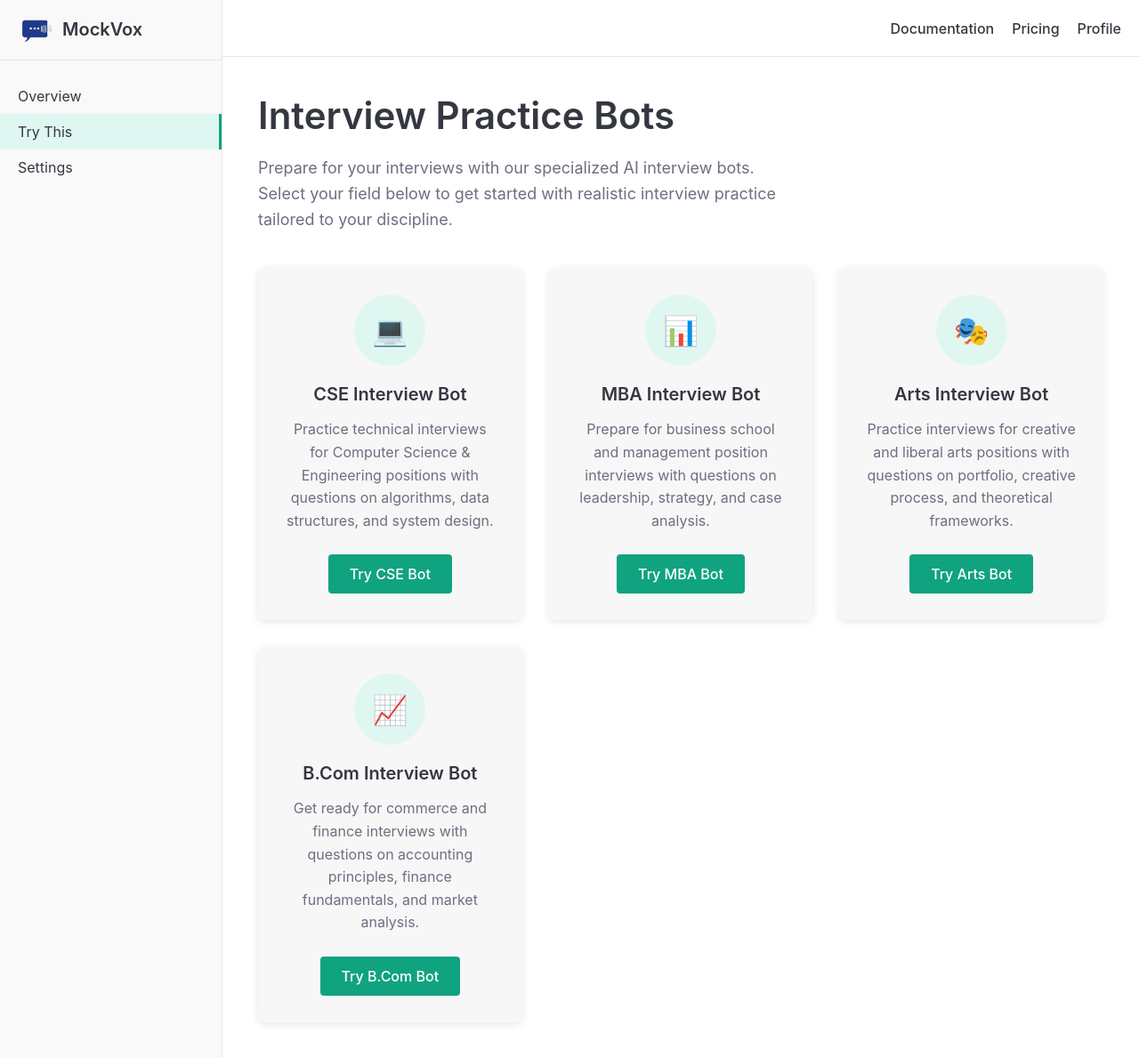
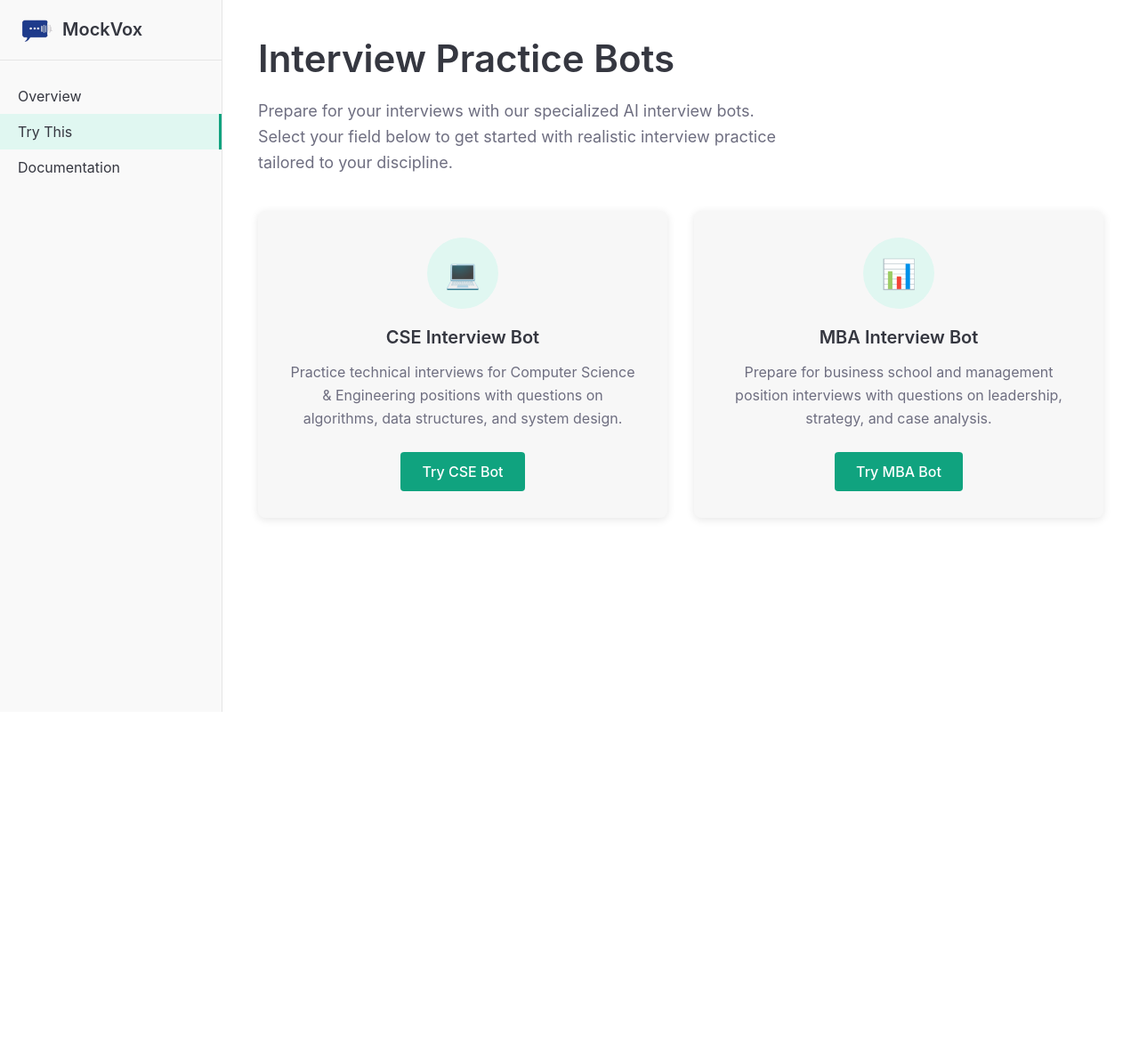
Before and after one commit to CookiestechMadurai/HR-Bot, a website: page trythis.html in a window 1280 px wide. Shown: the whole page at 89% size. After the commit the page ends 800 px from the top, so only its background shows below. Drawn offline with Linux system fonts and the light colour scheme.

Commit message:
trythis.html

```diff
--- a/trythis.html
+++ b/trythis.html
@@ -194,17 +194,13 @@
         <div class="sidebar-menu">
             <div class="sidebar-item">Overview</div>
             <div class="sidebar-item active">Try This</div>
-            <div class="sidebar-item">Settings</div>
+            <div class="sidebar-item">Documentation</div>
         </div>
     </div>
 
     <!-- Main Content -->
     <div class="main-content">
-        <div class="navbar">
-            <div class="nav-item">Documentation</div>
-            <div class="nav-item">Pricing</div>
-            <div class="nav-item">Profile</div>
-        </div>
+
 
         <div class="content">
             <h1>Interview Practice Bots</h1>
@@ -224,20 +220,6 @@
                     <p>Prepare for business school and management position interviews with questions on leadership, strategy, and case analysis.</p>
                     <a href="mba1.html" class="try-button">Try MBA Bot</a>
                 </div>
-
-                <div class="interview-card">
-                    <div class="interview-icon">🎭</div>
-                    <h3>Arts Interview Bot</h3>
-                    <p>Practice interviews for creative and liberal arts positions with questions on portfolio, creative process, and theoretical frameworks.</p>
-                    <a href="arts-interview.html" class="try-button">Try Arts Bot</a>
-                </div>
-
-                <div class="interview-card">
-                    <div class="interview-icon">📈</div>
-                    <h3>B.Com Interview Bot</h3>
-                    <p>Get ready for commerce and finance interviews with questions on accounting principles, finance fundamentals, and market analysis.</p>
-                    <a href="bcom-interview.html" class="try-button">Try B.Com Bot</a>
-                </div>
             </div>
         </div>
     </div>
@@ -252,10 +234,10 @@
                 const page = this.textContent.trim();
                 if (page === 'Try This') {
                     window.location.href = 'trythis.html';
-                } else if (page === 'Settings') {
-                    window.location.href = 'settings.html';
                 }else if (page === 'Overview') {
                     window.location.href = 'index.html';
+                }else if (page === 'Documentation') {
+                    window.location.href = 'documentation.html';
                 }
             });
         });
@@ -266,10 +248,6 @@
                 const page = this.textContent.trim();
                 if (page === 'Documentation') {
                     window.location.href = 'documentation.html';
-                } else if (page === 'Pricing') {
-                    window.location.href = 'pricing.html';
-                }else if (page === 'Profile') {
-                    window.location.href = 'profile.html';
                 }
             });
         });
```
